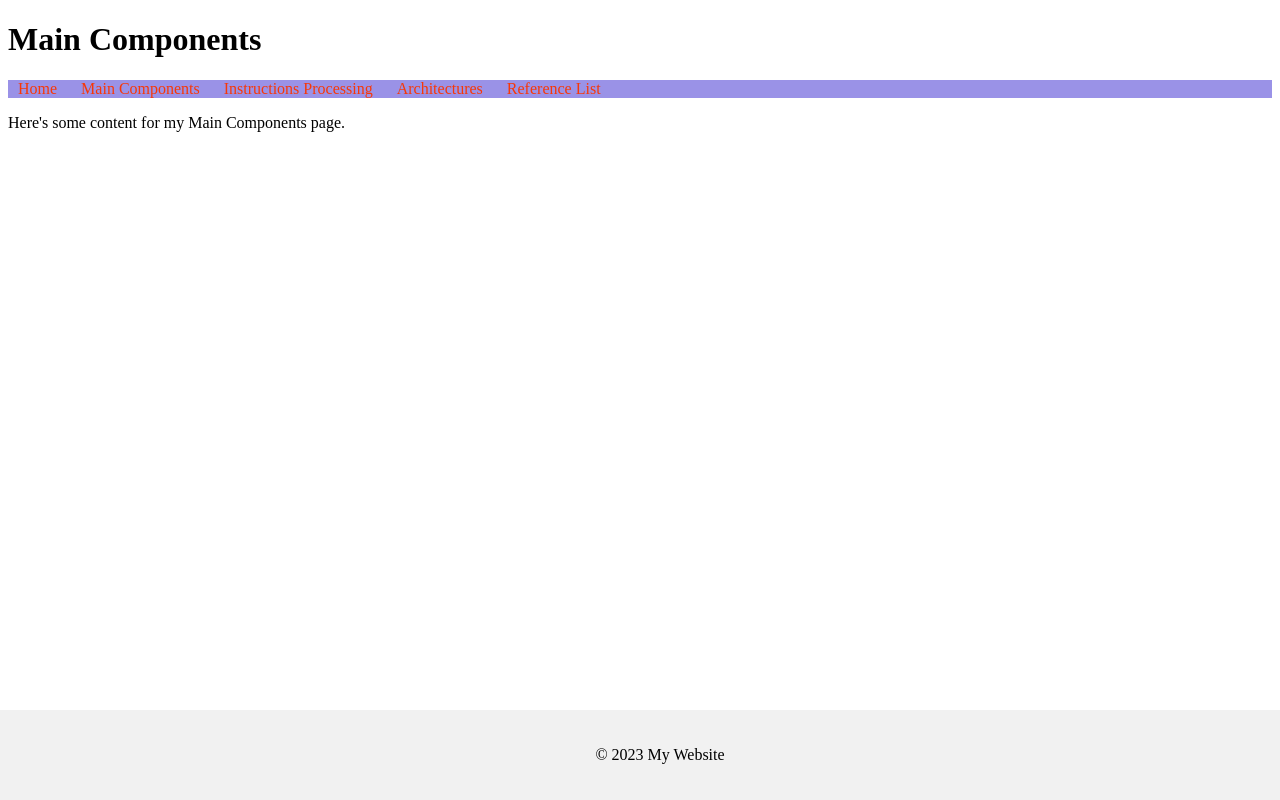
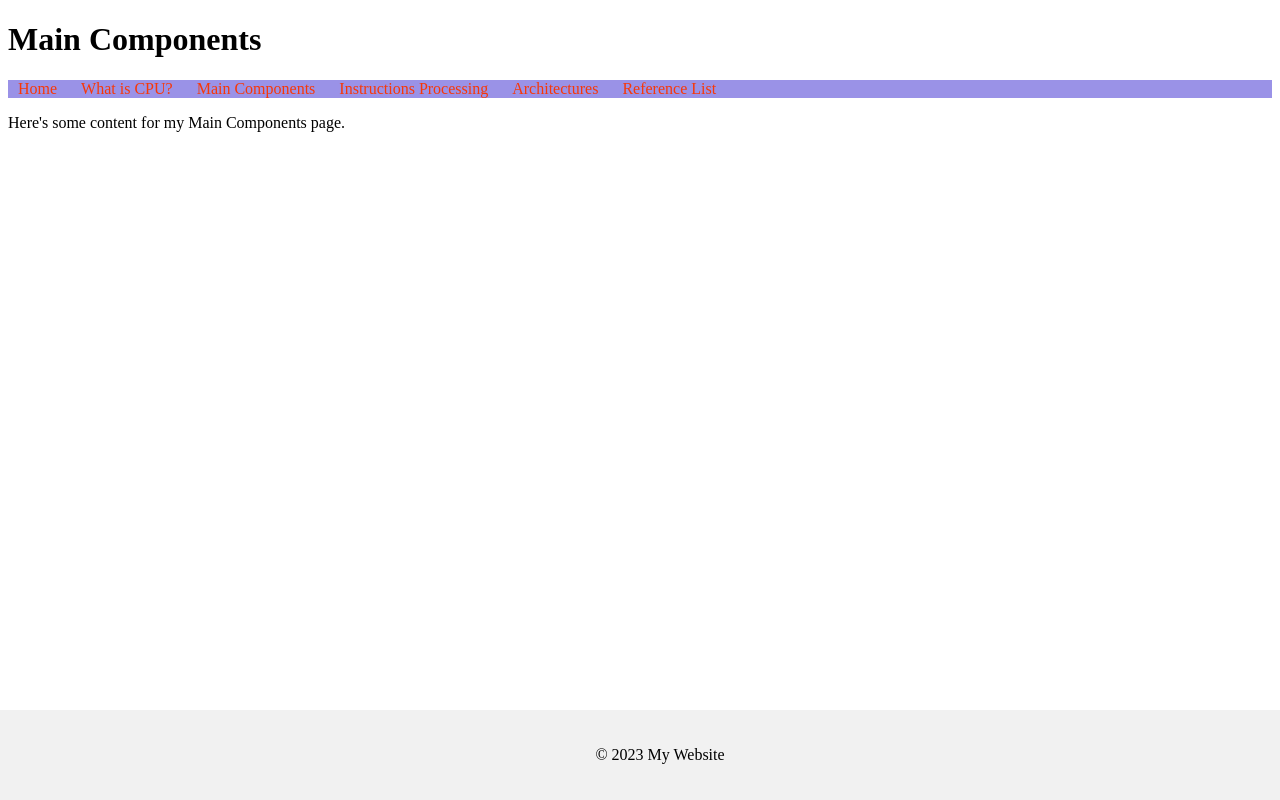
Before and after one commit to GuGuD3N777/CS-Project, a plain HTML site: page mc.html in a window 1280 px wide. Drawn offline with Linux system fonts and the light colour scheme.

Commit message:
Update mc.html

```diff
--- a/mc.html
+++ b/mc.html
@@ -11,6 +11,7 @@
 	<nav>
 		<ul>
 			<li><a href="index.html">Home</a></li>
+			<li><a href="What is CPU.html">What is CPU?</a></li>
 			<li><a href="#">Main Components</a></li>
 			<li><a href="ip.html">Instructions Processing</a></li>
 			<li><a href="ar.html">Architectures</a></li>
```
